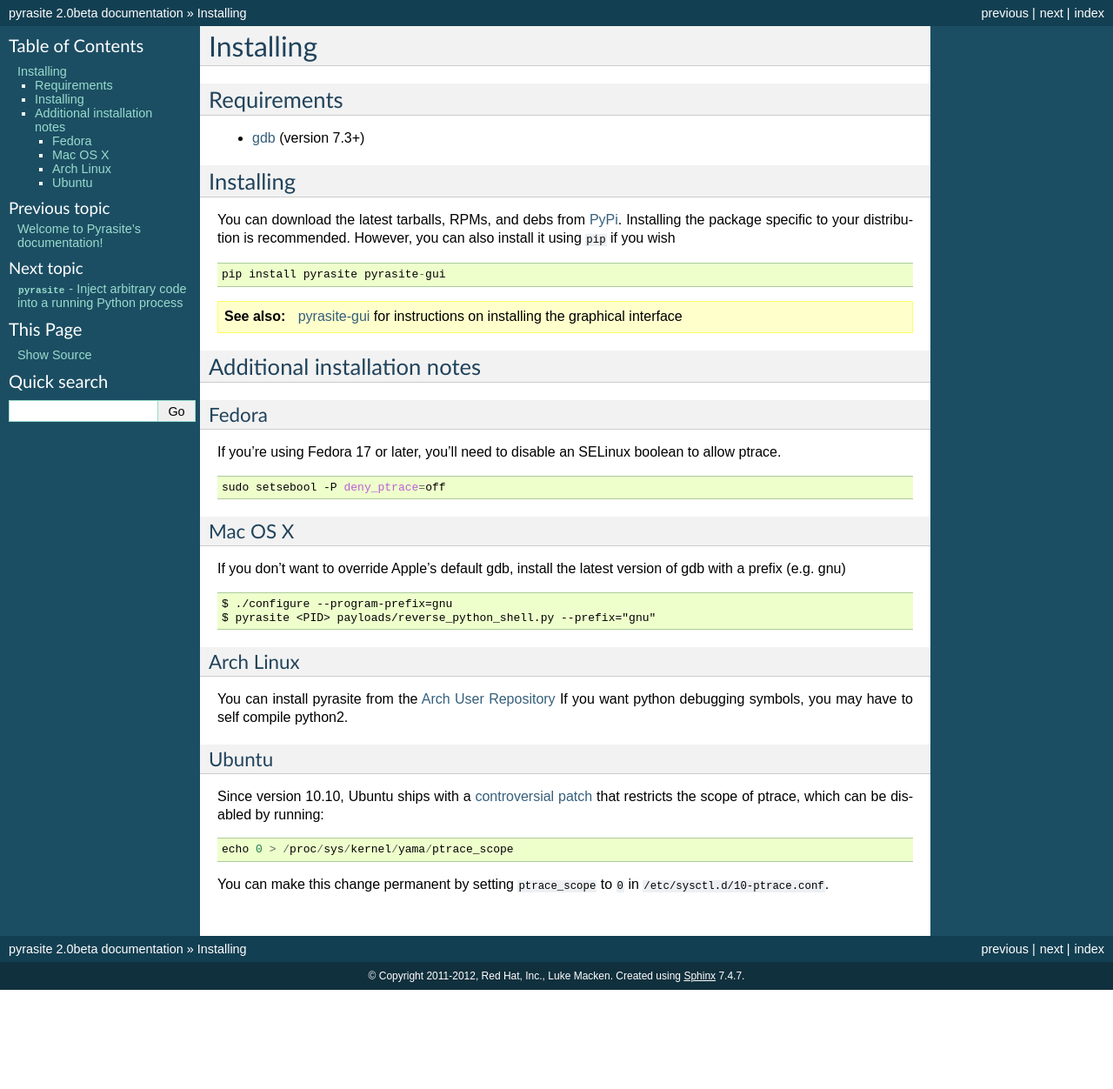
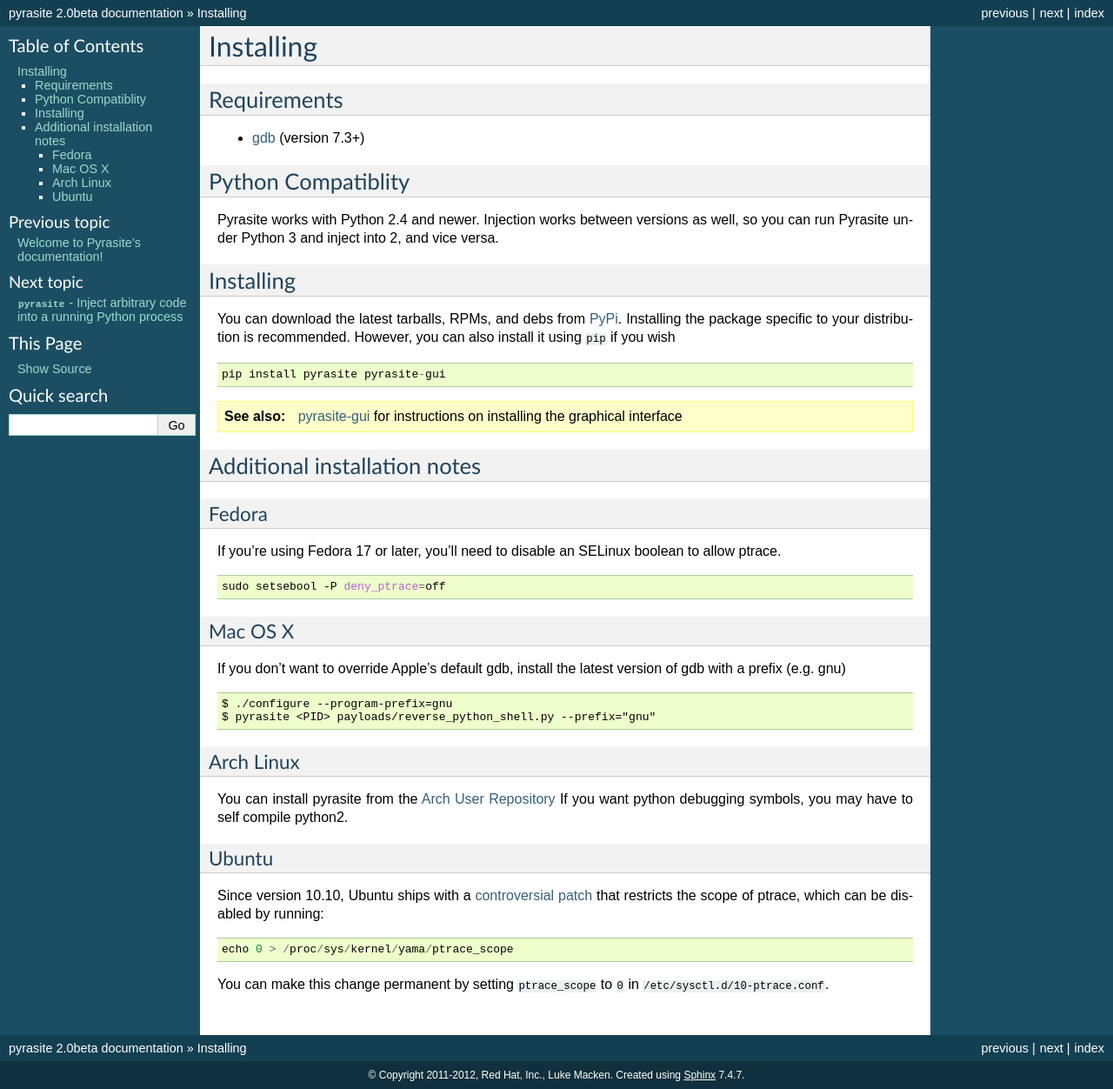
Before and after one commit to lmacken/pyrasite, a Sphinx documentation site: the page built from docs/Installing.rst, in a window 1280 px wide. Shown: the whole page at 87% size. Built offline with Sphinx 7.4.7, drawn with Linux system fonts in a browser that asks for light colours; before the commit the page ends 1138 px from its top, so only the background shows below that.

Commit message:
Add a Python Compatibility section to our install docs

```diff
--- a/docs/Installing.rst
+++ b/docs/Installing.rst
@@ -5,6 +5,14 @@
 ~~~~~~~~~~~~
 
 * `gdb <https://www.gnu.org/s/gdb>`_ (version 7.3+)
+
+
+Python Compatiblity
+~~~~~~~~~~~~~~~~~~~
+
+Pyrasite works with Python 2.4 and newer. Injection works between versions
+as well, so you can run Pyrasite under Python 3 and inject into 2, and
+vice versa.
 
 Installing
 ~~~~~~~~~~
```
